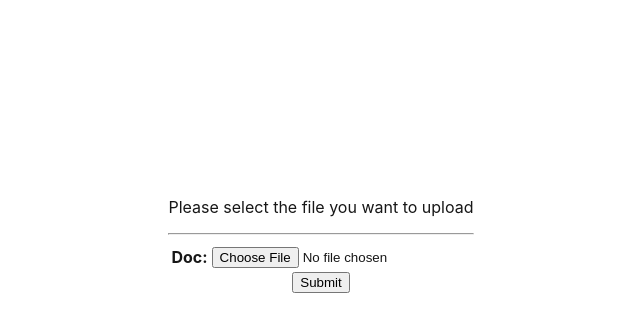
After one commit to LucasSD/docvault, a Django app: page /documents/upload/ in a window 1280 px wide. The commit adds this page. Shown: the part 163-495 px from the top of the page, without its empty margins (319-959 px from the left). Run offline with Django 3.2, Linux system fonts and the light colour scheme.

Commit message:
add ModelForm to documents.forms.py and templates for upload feature

```diff
--- /dev/null
+++ b/coding-exercise-main/nomio/documents/forms.py
@@ -0,0 +1,9 @@
+from django import forms
+from .models import LegalDoc
+
+class UserUploadForm(forms.ModelForm):
+    class Meta:
+        model = LegalDoc
+        fields = [
+        'doc',
+        ]
--- a/coding-exercise-main/nomio/documents/models.py
+++ b/coding-exercise-main/nomio/documents/models.py
@@ -3,7 +3,7 @@ from django.db import models
 
 
 class LegalDoc(models.Model):
-     doc = models.FileField(upload_to='')
+     doc = models.FileField()
      up_date = models.DateField(auto_now_add=True)
      user = models.ForeignKey(User, on_delete=models.CASCADE, null=True)
 
--- a/coding-exercise-main/nomio/documents/templates/documents/legaldoc_list.html
+++ b/coding-exercise-main/nomio/documents/templates/documents/legaldoc_list.html
@@ -52,7 +52,7 @@
                 <li class="breadcrumb-item">
                     <a href="#"></a>
 
-                    <a  class="btn btn-sm btn-success" href="" style="padding: 8px; float: right; background-color: green; color: white;">Upload</a>
+                    <a  class="btn btn-sm btn-success" href="{% url 'upload' %}" style="padding: 8px; float: right; background-color: green; color: white;">Upload</a>
                 </li>
             </ol>
              {% for message in messages %}
--- /dev/null
+++ b/coding-exercise-main/nomio/documents/templates/documents/user_upload.html
@@ -0,0 +1,15 @@
+{% extends 'base.html' %}
+{% load static %}
+
+{% block body %}
+<p class="lead">Please select the file you want to upload</p>
+                <hr class="my-4">
+                <form method="POST" enctype="multipart/form-data">
+                    <!-- csrf Token -->
+                    {% csrf_token %}
+                    <table>
+                        {{ form.as_table }}
+                    </table>
+                    <input type="submit" class="btn btn-primary btn-lg" name="register">
+
+{% endblock %}
--- a/coding-exercise-main/nomio/documents/urls.py
+++ b/coding-exercise-main/nomio/documents/urls.py
@@ -4,4 +4,5 @@ from . import views
 
 urlpatterns = [
     path("", views.LegalDocListView.as_view(), name="index"),
+    path("upload/", views.upload, name="upload"),
 ]
--- a/coding-exercise-main/nomio/documents/views.py
+++ b/coding-exercise-main/nomio/documents/views.py
@@ -5,7 +5,7 @@ from django.views import generic
 from django.urls import reverse_lazy
 
 from .models import LegalDoc
-
+from .forms import UserUploadForm
 '''
 @login_required
 def index(request: HttpRequest) -> HttpResponse:
@@ -18,3 +18,15 @@ class LegalDocListView(generic.ListView):
     def get_queryset(self):
         # change this to filter for logged in User only?
         return LegalDoc.objects.all()
+
+def upload(request):
+    form = UserUploadForm()
+    if request.method == 'POST':
+        form = UserUploadForm(request.POST, request.FILES)
+        if form.is_valid():
+            upload_conf = form.save(commit=False)
+            upload_conf.doc = request.FILES['doc']
+            upload_conf.save()
+            return render(request, 'documents/confirm_upload.html', {'upload_conf': upload_conf})
+    context = {"form": form,}
+    return render(request, 'documents/user_upload.html', context)
```
Also changed, not shown: coding-exercise-main/nomio/documents/templates/documents/confirm_upload.html (added, +12 -0 lines), coding-exercise-main/nomio/documents/tests.py (+19 -0 lines), coding-exercise-main/nomio/documents/migrations/0003_alter_legaldoc_options.py (added), 4 other files.
